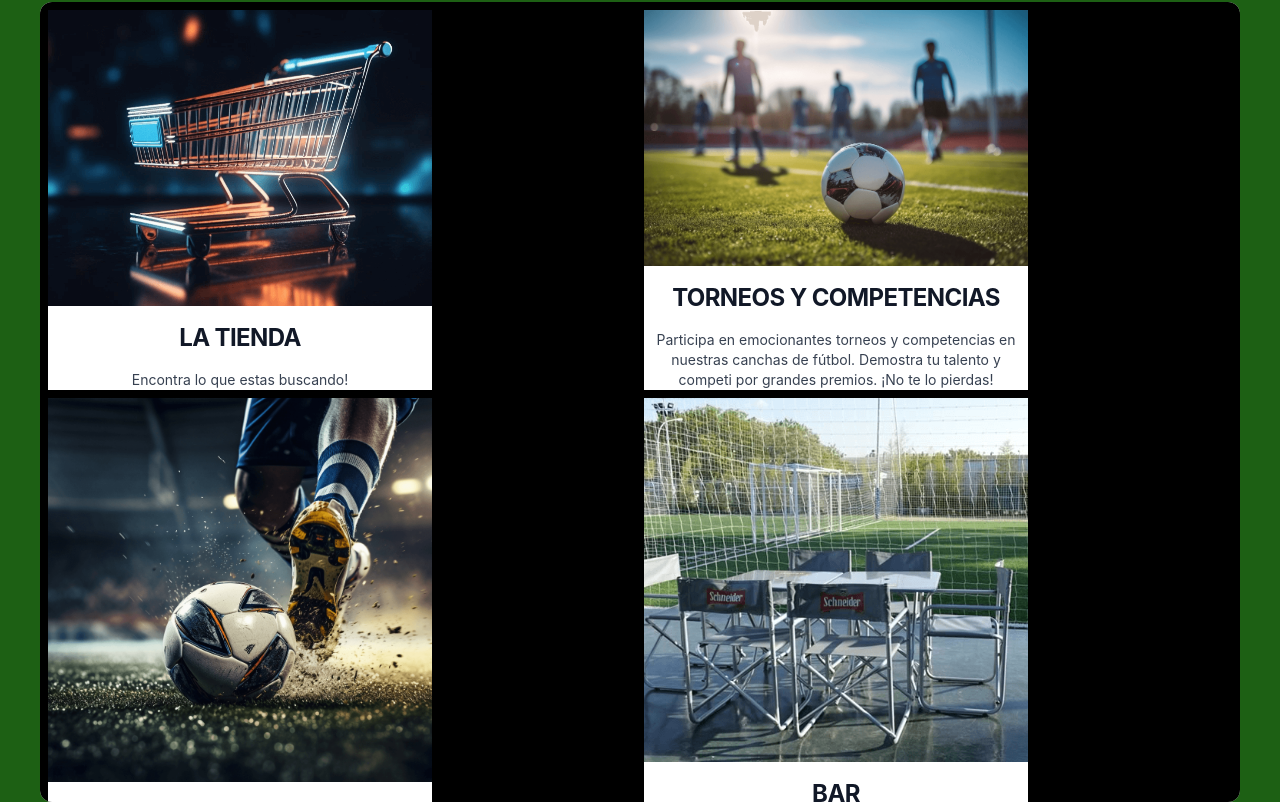
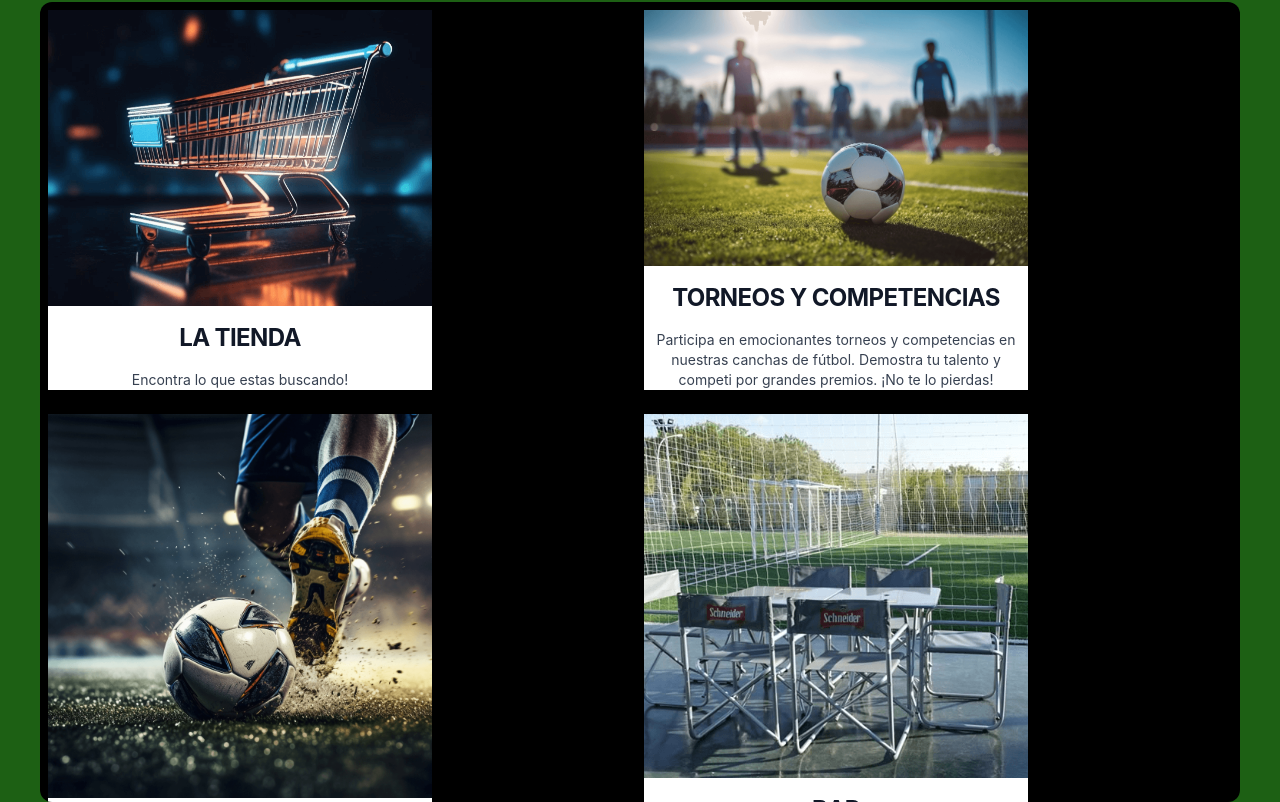
Before and after one commit to Gadd88/futbol-arena-front, a React (Vite) app: page / in a window 1280 px wide. Shown: the part 102-904 px from the top of the page. Built offline with nearby package versions, Linux system fonts and the light colour scheme.

Commit message:
estilos de cards

```diff
--- a/src/components/servicios/Servicios.jsx
+++ b/src/components/servicios/Servicios.jsx
@@ -10,7 +10,7 @@ export const Servicios = () => {
 
     <>
 
-    <div className="grid grid-cols-1 sm:grid-cols-2 md:grid-cols-2 gap-2 p-2 bg-black text-sm overflow-hidden mx-auto max-w-screen-xl mb-8 ">
+    <div className="grid grid-cols-1 sm:grid-cols-2 md:grid-cols-2 gap-2 p-2 bg-black text-sm  mx-auto max-w-screen-xl">
       <ServiciosCards title="LA TIENDA" description="Encontra lo que estas buscando!" image={fotoCarrito}/>
       <ServiciosCards title="TORNEOS Y COMPETENCIAS" description="Participa en emocionantes torneos y competencias en nuestras canchas de fútbol. Demostra tu talento y competi por grandes premios. ¡No te lo pierdas!" image={fotoPelota} />
       <ServiciosCards title="RESERVA AHORA!" description="¿Cuando y Donde? Ingresa el tipo de cancha, la fecha, la hora y descubri todas las opciones que tenemos para vos." image={fotoReserva} />
--- a/src/components/serviciosCards/ServiciosCards.jsx
+++ b/src/components/serviciosCards/ServiciosCards.jsx
@@ -5,7 +5,7 @@ import { Card } from "flowbite-react";
 export const ServiciosCards = ({title, description, image}) => { return (
 
   <>
-  <Card className="max-w-sm" imgAlt="foto">
+  <Card className="max-w-sm mb-4" imgAlt="foto">
   <img src={image} alt="" className="object-cover w-full h-full mx-auto"/>
   <h5 className="text-2xl font-bold tracking-tight text-gray-900 dark:text-white">{title}</h5>
   <p className="font-normal text-gray-700 dark:text-gray-400" >{description}</p>
```
